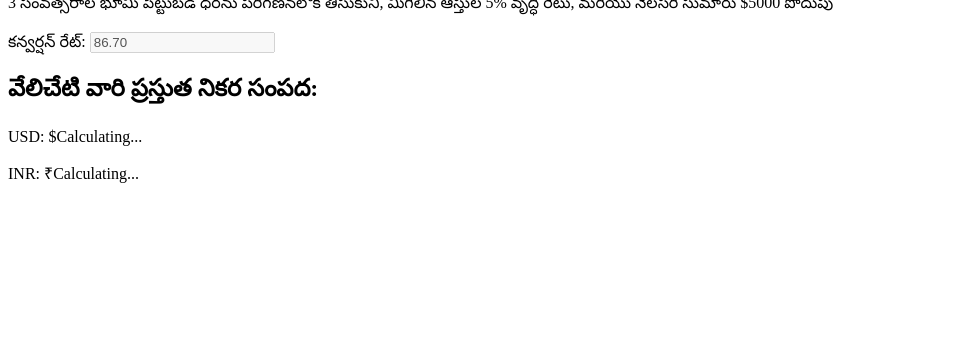
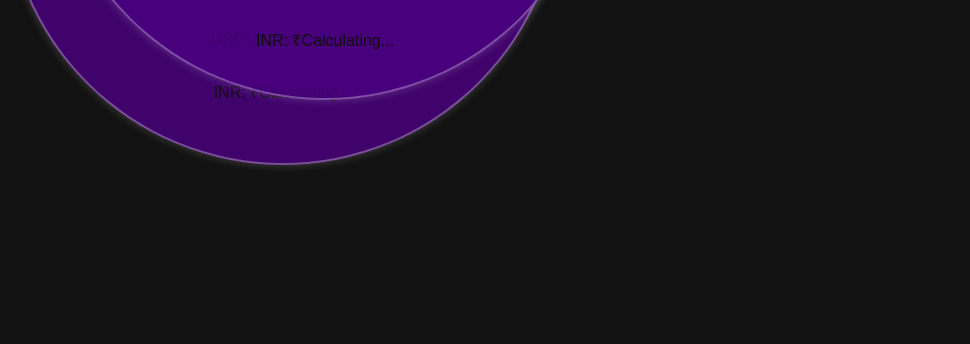
Before and after one commit to vkc99999/net-worth-calculator, a plain HTML site: page index.html in a window 1280 px wide. Shown: the part 456-800 px from the top of the page, without its empty margins (0-970 px from the left). Drawn offline with Linux system fonts and the light colour scheme.

Commit message:
Update style.css

```diff
--- a/style.css
+++ b/style.css
@@ -1,47 +1,60 @@
-document.addEventListener("DOMContentLoaded", function () {
-    const conversionRateInput = document.getElementById("conversion_rate");
+body {
+    margin: 0;
+    padding: 0;
+    overflow: hidden;
+    font-family: Arial, sans-serif;
+    background-color: #121212;
+    color: white;
+}
 
-    function updateTargetConversion() {
-        let usdToInrRate = parseFloat(conversionRateInput.value) || 86.70;
-        let targetUsd = 2085056.25;
-        let targetInr = targetUsd * usdToInrRate;
+.container-wrapper {
+    position: relative;
+    width: 100vw;
+    height: 100vh;
+}
 
-        document.getElementById("target_usd").innerText = `$${targetUsd.toFixed(2)}`;
-        document.getElementById("target_inr").innerText = `₹${targetInr.toFixed(2)}`;
-    }
+/* Circle Design with Purple Fill */
+.container {
+    width: 40vw;
+    height: 40vw;
+    min-width: 300px;
+    min-height: 300px;
+    padding: 20px;
+    border-radius: 50%;
+    background: rgba(75, 0, 130, 0.8); /* Purple */
+    display: flex;
+    flex-direction: column;
+    align-items: center;
+    justify-content: center;
+    text-align: center;
+    position: absolute;
+    border: 2px solid rgba(255, 255, 255, 0.3); /* Border for enclosure */
+    box-shadow: 0px 0px 10px rgba(255, 255, 255, 0.2);
+}
 
-    conversionRateInput.addEventListener("input", updateTargetConversion);
-    updateTargetConversion();
+/* Modern Color Scheme with Dark Text */
+h1, h2, p {
+    color: #111; /* Dark Text */
+}
 
-    // Bouncing effect logic
-    const circles = document.querySelectorAll(".container");
-    const speed = 0.3; // Slow movement speed
-    let directions = circles.length ? Array.from({ length: circles.length }, () => ({
-        x: Math.random() * 2 - 1,
-        y: Math.random() * 2 - 1
-    })) : [];
+.conversion-rate {
+    margin-top: 15px;
+}
 
-    function moveCircles() {
-        circles.forEach((circle, index) => {
-            let rect = circle.getBoundingClientRect();
-            let parentRect = document.body.getBoundingClientRect();
+.conversion-label {
+    font-size: 14px;
+}
 
-            let left = rect.left + directions[index].x * speed;
-            let top = rect.top + directions[index].y * speed;
+input[type="number"] {
+    width: 80px;
+    padding: 5px;
+    margin-left: 5px;
+    background: transparent;
+    border: 1px solid white;
+    color: white;
+    text-align: center;
+}
 
-            if (left <= 0 || left + rect.width >= parentRect.width) {
-                directions[index].x *= -1;
-            }
-            if (top <= 0 || top + rect.height >= parentRect.height) {
-                directions[index].y *= -1;
-            }
-
-            circle.style.left = `${left}px`;
-            circle.style.top = `${top}px`;
-        });
-
-        requestAnimationFrame(moveCircles);
-    }
-
-    moveCircles();
-});
+input[type="number"]:disabled {
+    opacity: 0.6;
+}
```
